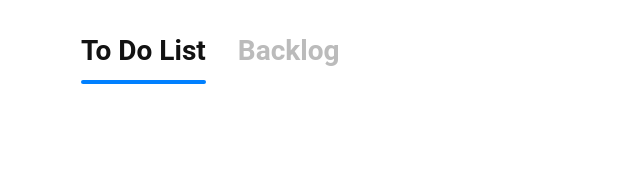
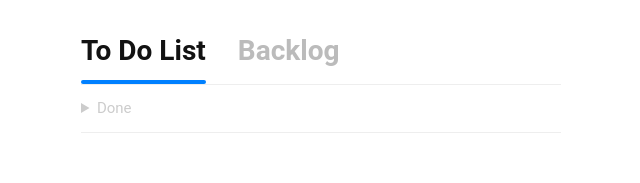
Before and after one commit to mahdiboomeri/bitburst-assessment, a Vue app: page /#/todo in a window 1280 px wide. Shown: the top 183 px of the page, without its empty margins (319-959 px from the left). Built offline with nearby package versions, Linux system fonts and the light colour scheme.

Commit message:
feat: app accordion for done section

```diff
--- /dev/null
+++ b/src/components/AppAccordion.vue
@@ -0,0 +1,11 @@
+<template>
+  <details class="border-y border-chrome">
+    <summary class="font-normal text-light-gray text-[15px] py-3 cursor-pointer">
+      <slot name="summary" />
+    </summary>
+
+    <div>
+      <slot name="content" />
+    </div>
+  </details>
+</template>
--- a/src/components/TodoItem.vue
+++ b/src/components/TodoItem.vue
@@ -18,10 +18,10 @@ const isChecked = computed(() => props.item.status === 'DONE')
 
 <template>
   <div class="flex items-center gap-2">
-    <AppCheckbox :id="id" :model-value="isChecked" @update:model-value="(value) => emit('changed', value)" />
+    <AppCheckbox :id="id" class="flex-shrink-0" :model-value="isChecked" @update:model-value="(value) => emit('changed', value)" />
 
-    <label :for="id" class="cursor-pointer">
-      <p class="text-[15px] font-normal" :class="isChecked ?? 'text-dark-gray line-through'">
+    <label :for="id" class="cursor-pointer overflow-hidden">
+      <p class="text-[15px] font-normal truncate" :class="isChecked ?? 'text-dark-gray line-through'">
         {{ item.name }}
       </p>
 
@@ -30,7 +30,7 @@ const isChecked = computed(() => props.item.status === 'DONE')
       </p>
     </label>
 
-    <div class="ml-auto">
+    <div class="ml-auto flex-shrink-0">
       <slot name="actions" />
     </div>
   </div>
--- a/src/routes/todo.vue
+++ b/src/routes/todo.vue
@@ -1,5 +1,6 @@
 <script setup lang="ts">
 import { computed } from 'vue'
+import AppAccordion from '../components/AppAccordion.vue'
 import TodoCreator from '../components/TodoCreator.vue'
 import TodoItem from '../components/TodoItem.vue'
 import { useTodoStore } from '../stores/todo.store'
@@ -20,23 +21,29 @@ function changed(id: string, value: boolean) {
 
 <template>
   <div class="flex flex-col flex-grow">
-    <TransitionGroup tag="div" name="list" class="bg-red-100 transition-all duration-500" :style="{ height: `${finished}px` }">
+    <AppAccordion>
+      <template #summary>
+        Done
+      </template>
+
+      <template #content>
+        <TransitionGroup tag="div" name="list" class="flex flex-col gap-4 transition-all duration-500" :style="{ height: `${finished}px` }">
           <div v-for="[key, item] in store.done" :key="key">
             <TodoItem
               :id="key"
               :item="item"
-          class="mt-4"
               @changed="(value) => changed(key, value)"
             />
           </div>
         </TransitionGroup>
+      </template>
+    </AppAccordion>
 
-    <TransitionGroup tag="div" name="list" class="transition-all duration-500" :style="{ height: `${pending}px` }">
+    <TransitionGroup tag="div" name="list" class="flex flex-col gap-4 mt-4 transition-all duration-500" :style="{ height: `${pending}px` }">
       <div v-for="[key, item] in store.pending" :key="key">
         <TodoItem
           :id="key"
           :item="item"
-          class="mt-4"
           @changed="(value) => changed(key, value)"
         />
       </div>
```
Lines whose indentation alone changed are shown as unchanged.
